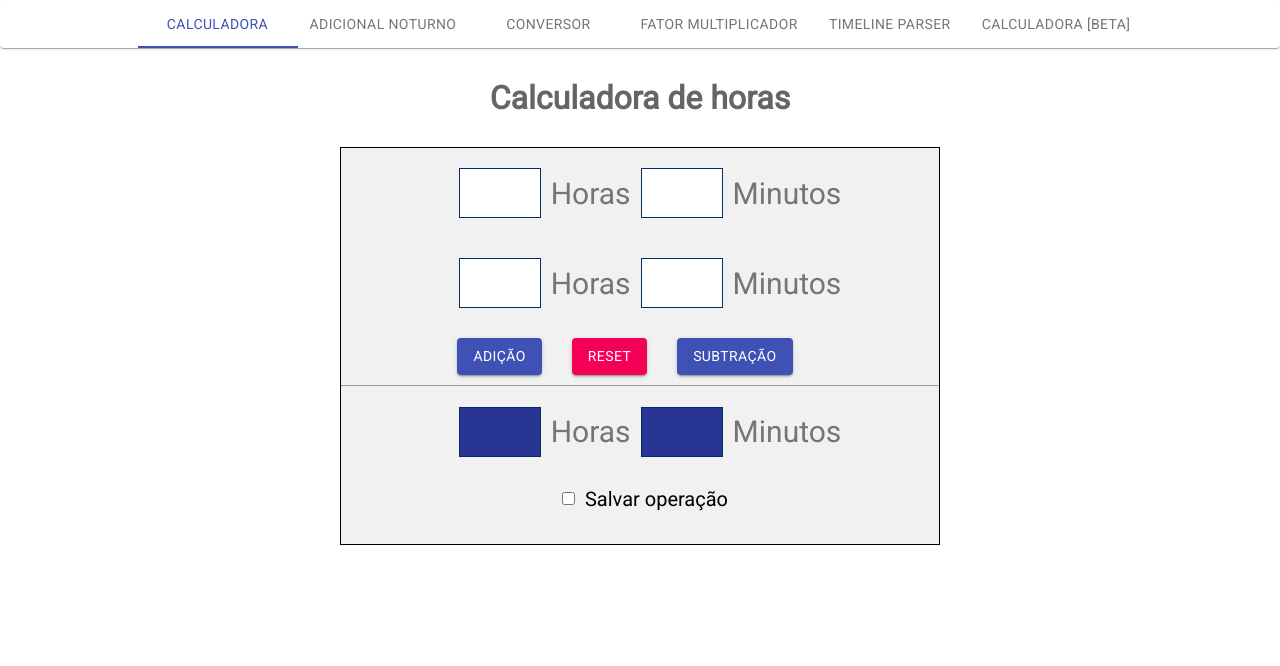
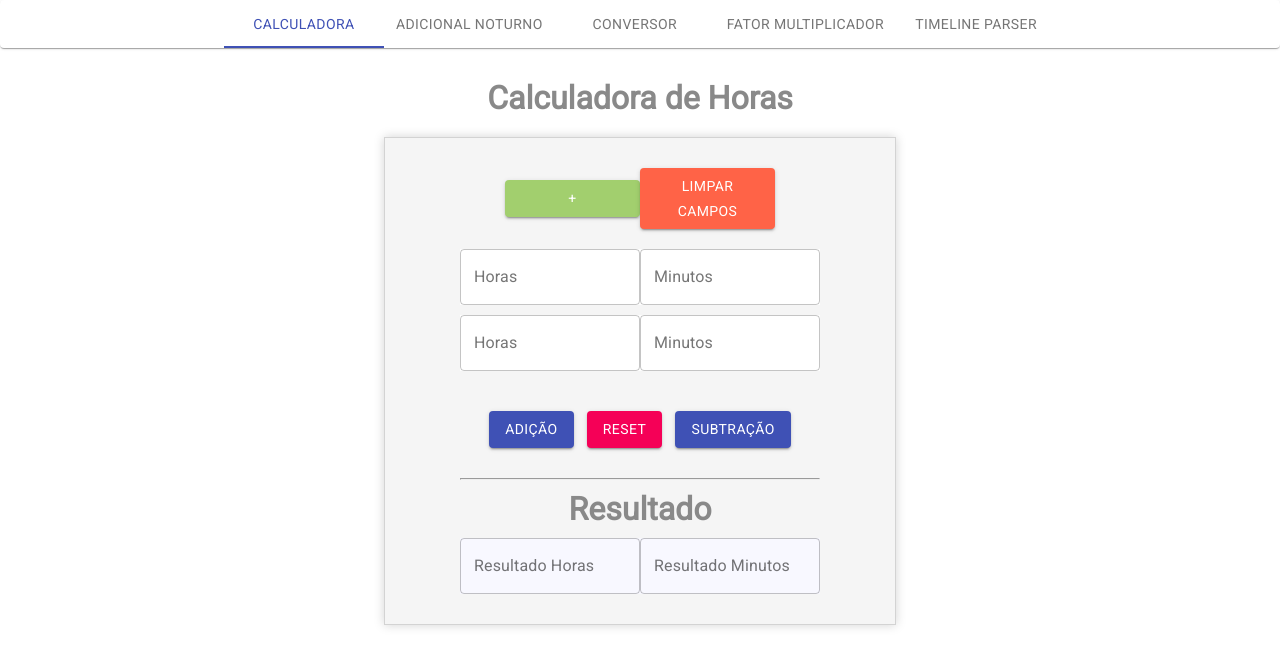
Before and after one commit to pedrosarkis/Refactory-2-Ahgora-Utils, a React (Create React App) app: page / in a window 1280 px wide. Shown: the top 666 px of the page. Built offline with nearby package versions, Linux system fonts and the light colour scheme.

Commit message:
commenting old calculator

```diff
--- a/src/helper/calculator.js
+++ b/src/helper/calculator.js
@@ -1,22 +1,24 @@
 const mountResult = seconds => ({hours: extractHoursFromSeconds(seconds), minutes: extractMinutesFromSeconds(seconds)});
 
-const sumHoursAndMinutes = ({hours, minutes}) => mountResult([...hours.map(hour => hour * 3600), ...minutes.map(minute => minute * 60)].reduce((acc, curr) => acc + curr, 0));
+const normalizeHoursAndMinutes = (hours, minutes) => [...hours.map(hour => hour * 3600), ...minutes.map(minute => minute * 60)];
+
+const sumHoursAndMinutes = ({hours, minutes}) => mountResult(normalizeHoursAndMinutes(hours, minutes).reduce((acc, curr) => acc + curr, 0));
 
 const decreaseHoursAndMinutes = ({hours, minutes}) => mountResult(hours.map((hour, index) =>  hour * 3600 + minutes[index] * 60).reduce((acc, curr) => acc - curr));
     //Aqui tem que ver bem , pois existem vários comportamentos possíveis ( e não errados ) para uma subtração em massa.
 
-const sum = ({ hour1 = 0, hour2 = 0, minute1 = 0, minute2 = 0 }) => {
-    const sumHours = hourToSeconds(hour1) + hourToSeconds(hour2);
-    const sumMinutes = minutesToSeconds(minute1) + minutesToSeconds(minute2);
-    return mountResult(sumHours + sumMinutes);
-};
+// const sum = ({ hour1 = 0, hour2 = 0, minute1 = 0, minute2 = 0 }) => {
+//     const sumHours = hourToSeconds(hour1) + hourToSeconds(hour2);
+//     const sumMinutes = minutesToSeconds(minute1) + minutesToSeconds(minute2);
+//     return mountResult(sumHours + sumMinutes);
+// };
 
-const decrease = ({ hour1 = 0, hour2 = 0, minute1 = 0, minute2 = 0 }) => {
-    const sumFirstLine = hourToSeconds(hour1) + minutesToSeconds(minute1);
-    const sumSecondLine = hourToSeconds(hour2) + minutesToSeconds(minute2);
+// const decrease = ({ hour1 = 0, hour2 = 0, minute1 = 0, minute2 = 0 }) => {
+//     const sumFirstLine = hourToSeconds(hour1) + minutesToSeconds(minute1);
+//     const sumSecondLine = hourToSeconds(hour2) + minutesToSeconds(minute2);
 
-    return mountResult(sumFirstLine - sumSecondLine);
-};
+//     return mountResult(sumFirstLine - sumSecondLine);
+// };
 
 const reset = (setTime) => {
     setTime({});
@@ -67,4 +69,4 @@ const extractMinutesFromSeconds = seconds => seconds > 0 ?  Math.floor((seconds
 
 const getNightlyFactor = () => 8 / 7;
 
-export { sum, decrease, reset, extractHoursFromSeconds, extractMinutesFromSeconds, calcNightlyFactor, removeNightlyFactor, converterToCentesimal, converterToSexagesimal, secondsToHoursAndMinutes, removeUnderline, sumHoursAndMinutes, decreaseHoursAndMinutes };
+export {reset, extractHoursFromSeconds, extractMinutesFromSeconds, calcNightlyFactor, removeNightlyFactor, converterToCentesimal, converterToSexagesimal, secondsToHoursAndMinutes, removeUnderline, sumHoursAndMinutes, decreaseHoursAndMinutes };
--- a/src/pages/mainPage/index.js
+++ b/src/pages/mainPage/index.js
@@ -3,7 +3,7 @@ import { makeStyles } from "@material-ui/core/styles";
 import Paper from "@material-ui/core/Paper";
 import Tabs from "@material-ui/core/Tabs";
 import Tab from "@material-ui/core/Tab";
-import { decrease, sum, reset, calcNightlyFactor, removeNightlyFactor } from "../../helper/calculator";
+import { reset, calcNightlyFactor, removeNightlyFactor } from "../../helper/calculator";
 
 //components
 import TimelineParser from "../../components/TimelineParser";
@@ -23,31 +23,29 @@ const useStyles = makeStyles({
 
 const IndexPage = () => {
     const [value, setValue] = useState(0);
-    const [time, setTime] = useState({});
-    const [result, setResult] = useState({});
-    const [autoSave, setAutoSave] = useState(false);
     const [nightlyTime, setNightlyTime] = useState({});
     const [resultNightly, setResultNightly] = useState({});
 
-    const chooseMethod = (operation) =>
-        ({
-            [operation === "sum"]: sum(time),
-            [operation === "decrease"]: decrease(time),
-        }[true] || reset(setTime));
+    // const chooseMethod = (operation) =>
+    //     ({
+    //         [operation === "sum"]: sum(time),
+    //         [operation === "decrease"]: decrease(time),
+    //     }[true] || reset(setTime));
 
-    const doCalc = (operation) => {
-        const resultOperation = chooseMethod(operation);
-        if (resultOperation && autoSave) {
-            setTime((time) => ({
-                ...time,
-                hour1: resultOperation.hours,
-                minute1: resultOperation.minutes,
-                hour2: "",
-                minute2: "",
-            }));
-        }
-        setResult(resultOperation);
-    };
+    // const doCalc = (operation) => {
+    //     const resultOperation = chooseMethod(operation)
+
+    //     if (resultOperation && autoSave) {
+    //         setTime((time) => ({
+    //             ...time,
+    //             hour1: resultOperation.hours,
+    //             minute1: resultOperation.minutes,
+    //             hour2: "",
+    //             minute2: "",
+    //         }));
+    //     }
+    //     setResult(resultOperation);
+    // };
 
     const calcNightly = () => {
         const nightlyResult = calcNightlyFactor(nightlyTime);
@@ -60,12 +58,11 @@ const IndexPage = () => {
     };
 
     const tabChooser = {
-        0: <HourCalculator handleTime={setTime} timeState={time} doCalc={doCalc} result={result} setAutoSave={setAutoSave} />,
+        0: <HoursCalculator />,
         1: <Nightly nightlyTime={nightlyTime} setTime={setNightlyTime} result={resultNightly} calc={calcNightly} remove={calcRemoveNightlyFactor} />,
         2: <HoursConverter />,
         3: <MultiplyingFactor />,
         4: <TimelineParser />,
-        5: <HoursCalculator />,
     };
 
     const classes = useStyles();
@@ -81,7 +78,6 @@ const IndexPage = () => {
                     <Tab label="Conversor" />
                     <Tab label="Fator Multiplicador" />
                     <Tab label="Timeline Parser" />
-                    <Tab label="Calculadora [Beta]" />
                 </Tabs>
             </Paper>
             <div style={{ paddingTop: 49 }}>{tabChooser[value]}</div>
```
